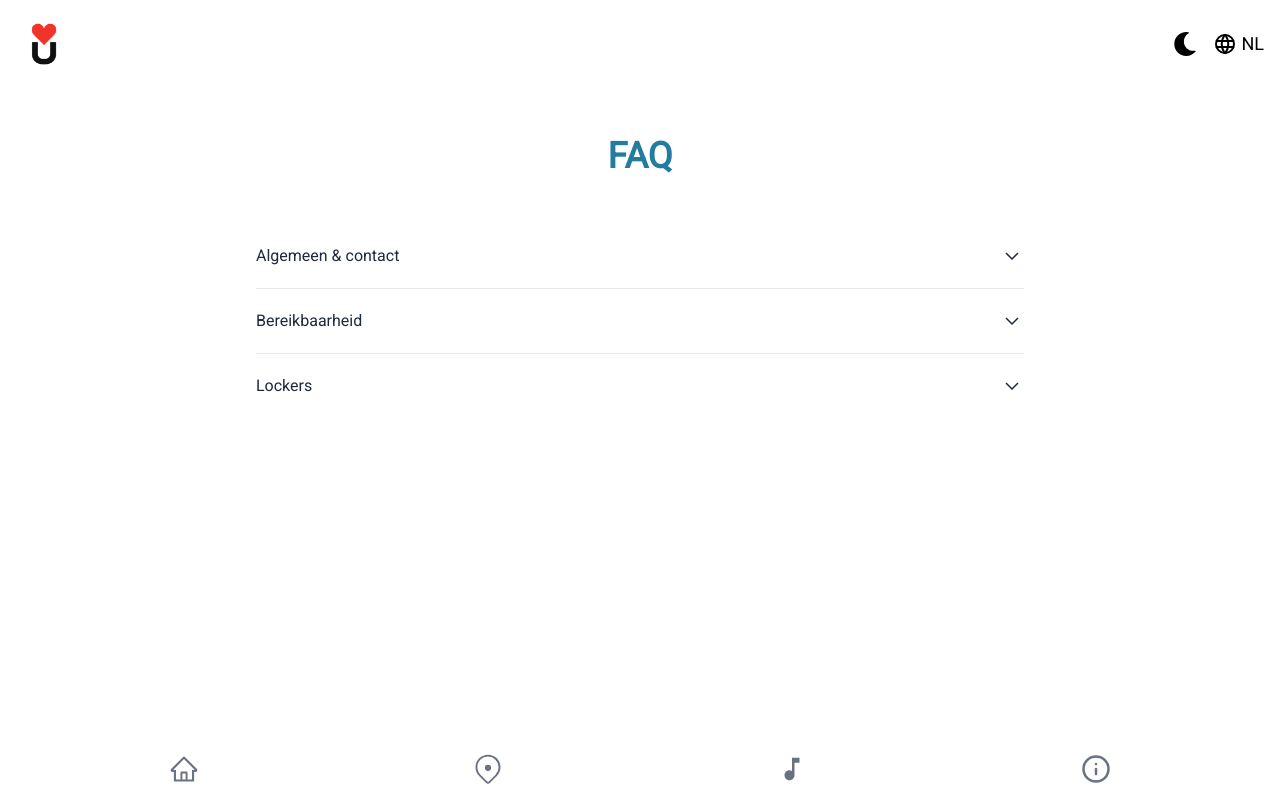
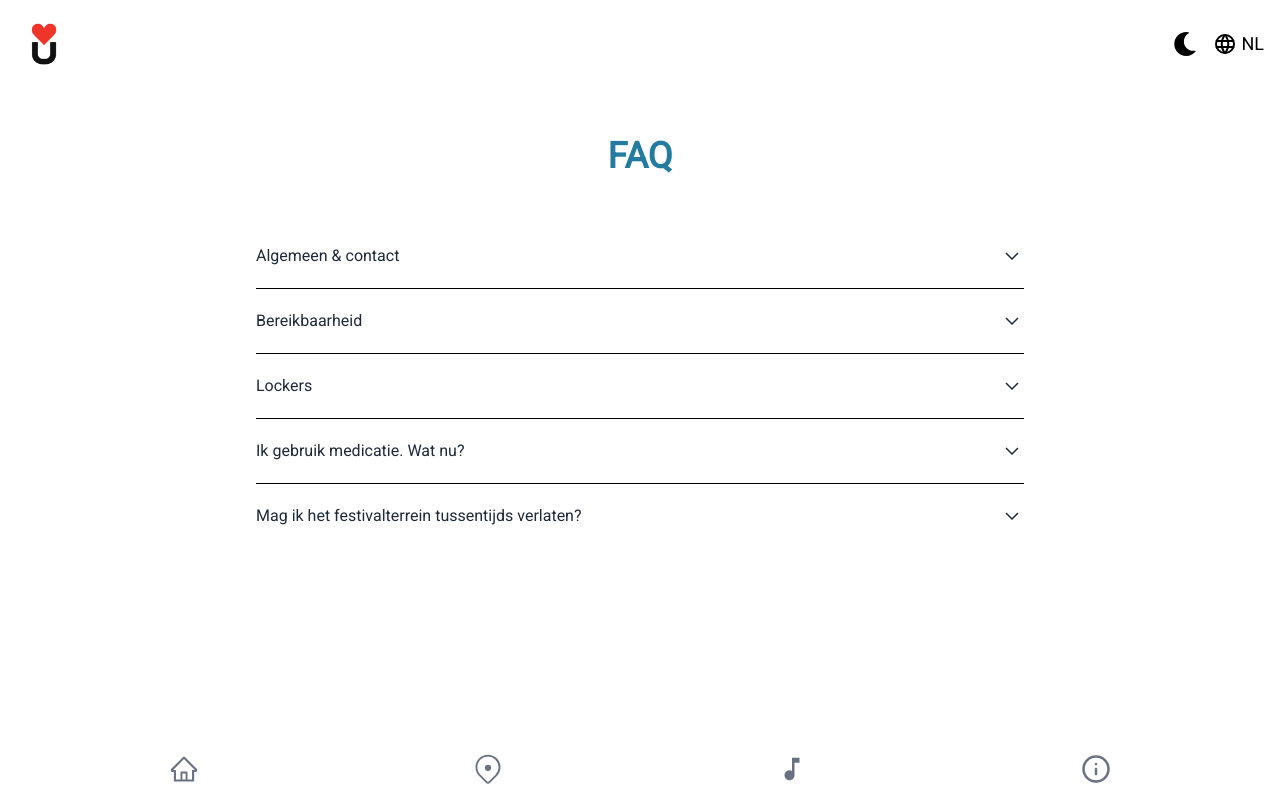
Before and after one commit to David-Schoots/Festival-app-lyou, a React (Vite) app in the folder festival-app/: page /pages/Info in a window 1280 px wide. Built offline with nearby package versions, Linux system fonts and the light colour scheme.

Commit message:
faq information done

```diff
--- a/festival-app/src/pages/Info.jsx
+++ b/festival-app/src/pages/Info.jsx
@@ -8,7 +8,7 @@ export default function Info() {
         <div className="text-center mb-12">
           <h2 className="text-4xl text-[#247BA0] font-bold mt-12  mb-8">FAQ</h2>
         </div>
-        <div className="grid divide-y divide-gray-200 max-w-3xl mx-auto">
+        <div className="grid divide-y max-w-3xl mx-auto">
           <div className="py-5">
             <details className="group">
               <summary className="flex justify-between items-center font-medium text-gray-800 cursor-pointer">
@@ -27,11 +27,10 @@ export default function Info() {
                 </span>
               </summary>
               <p className="text-gray-600 mt-3 group-open:animate-fadeIn">
-                Locatie: Strijkviertel, Utrecht Navigatieadres:
-                Strijkviertelweg, Utrecht,
+                Locatie: Strijkviertel, Utrecht <br />
+                Navigatieadres: Strijkviertelweg, Utrecht,
                 <br />
                 Zaterdag 6 september 2025 - 12:00 tot 23:00 uur
-                <br />
               </p>
             </details>
           </div>
@@ -130,6 +129,70 @@ export default function Info() {
               </p>
             </details>
           </div>
+          <div className="py-5">
+            <details class="group">
+              <summary className="flex justify-between items-center font-medium text-gray-800 cursor-pointer">
+                <span> Ik gebruik medicatie. Wat nu?</span>
+                <span className="transition group-open:rotate-180">
+                  <svg
+                    fill="none"
+                    height="24"
+                    width="24"
+                    viewBox="0 0 24 24"
+                    stroke="currentColor"
+                    stroke-width="1.5"
+                  >
+                    <path d="M6 9l6 6 6-6"></path>
+                  </svg>
+                </span>
+              </summary>
+              <p className="text-gray-600 mt-3 group-open:animate-fadeIn">
+                Het is toegestaan om medicijnen mee te nemen in een dosis die je
+                maximaal nodig hebt op 1 dag. Een
+                doktersverklaring/medicatiepaspoort is noodzakelijk.{" "}
+              </p>
+              <p className="text-gray-600 mt-3 group-open:animate-fadeIn">
+                De beveiliging zal jouw documentatie beoordelen en de medicijnen
+                controleren. Het kan zijn dat de EHBO jouw medicijnen
+                (bijvoorbeeld als deze gevaarlijk zijn i.c.m. alcohol) in
+                bewaring neemt en je deze enkel kan innemen bij de EHBO.
+              </p>
+            </details>
+          </div>
+          <div className="py-5">
+            <details class="group">
+              <summary className="flex justify-between items-center font-medium text-gray-800 cursor-pointer">
+                <span> Mag ik het festivalterrein tussentijds verlaten?</span>
+                <span className="transition group-open:rotate-180">
+                  <svg
+                    fill="none"
+                    height="24"
+                    width="24"
+                    viewBox="0 0 24 24"
+                    stroke="currentColor"
+                    stroke-width="1.5"
+                  >
+                    <path d="M6 9l6 6 6-6"></path>
+                  </svg>
+                </span>
+              </summary>
+              <p className="text-gray-600 mt-3 group-open:animate-fadeIn">
+                Nee, helaas is dat niet mogelijk. Om de veiligheid van alle
+                bezoekers te kunnen waarborgen, kunnen we het niet toestaan dat
+                het festivalterrein tussentijds verlaten wordt.
+              </p>
+              <p className="text-gray-600 mt-3 group-open:animate-fadeIn">
+                Wij hebben namelijk geen zicht op hetgeen wat een bezoeker
+                buiten het festivalterrein doet en ik welke staat deze het
+                terrein weer betreedt. Hier kunnen dan ook geen uitzonderingen
+                voor gemaakt worden.
+              </p>
+              <p className="text-gray-600 mt-3 group-open:animate-fadeIn">
+                Wij hebben genoeg loungeplekken, foodstands & barren om het een
+                hele dag uit te kunnen houden.
+              </p>
+            </details>
+          </div>
         </div>
       </div>
     </div>
```
